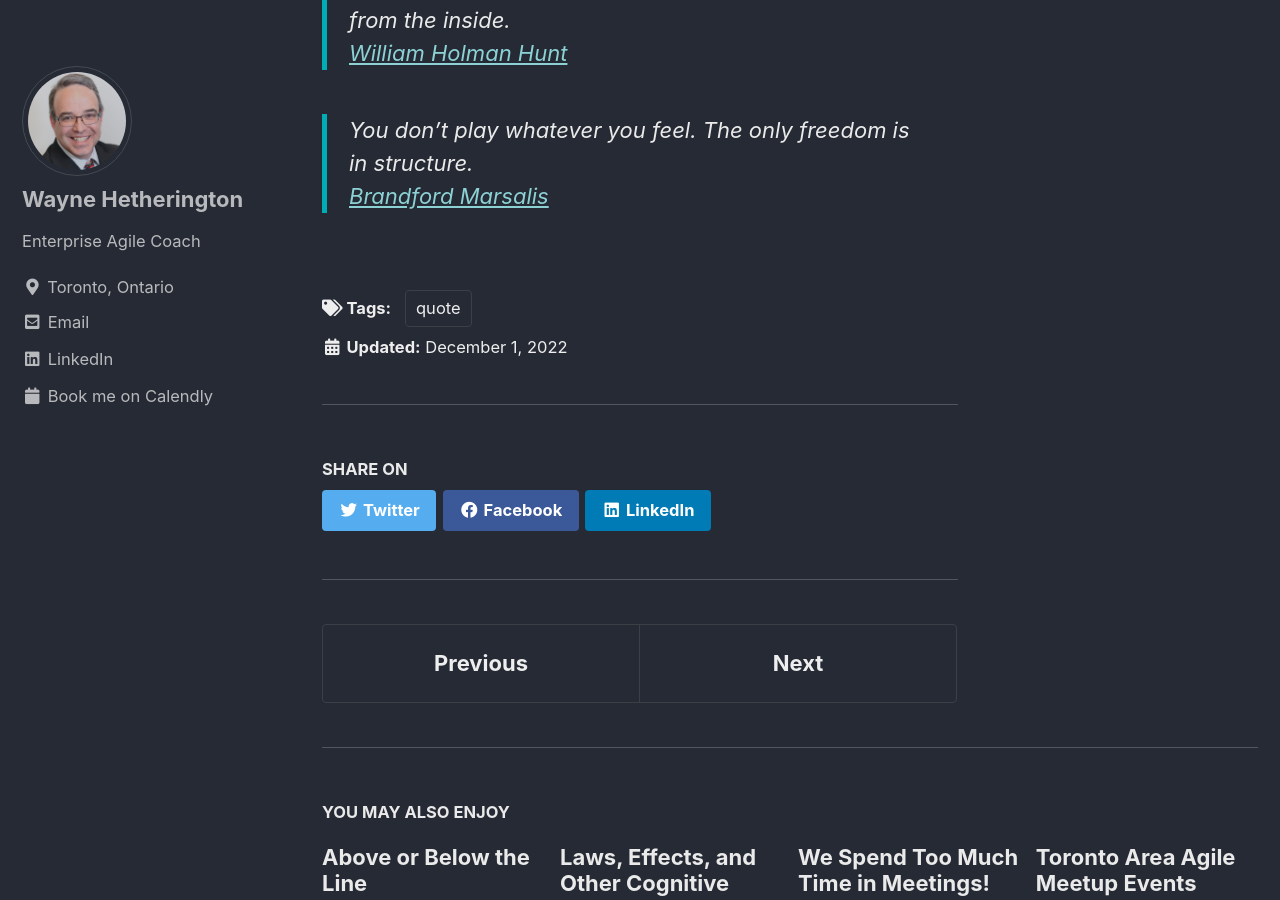
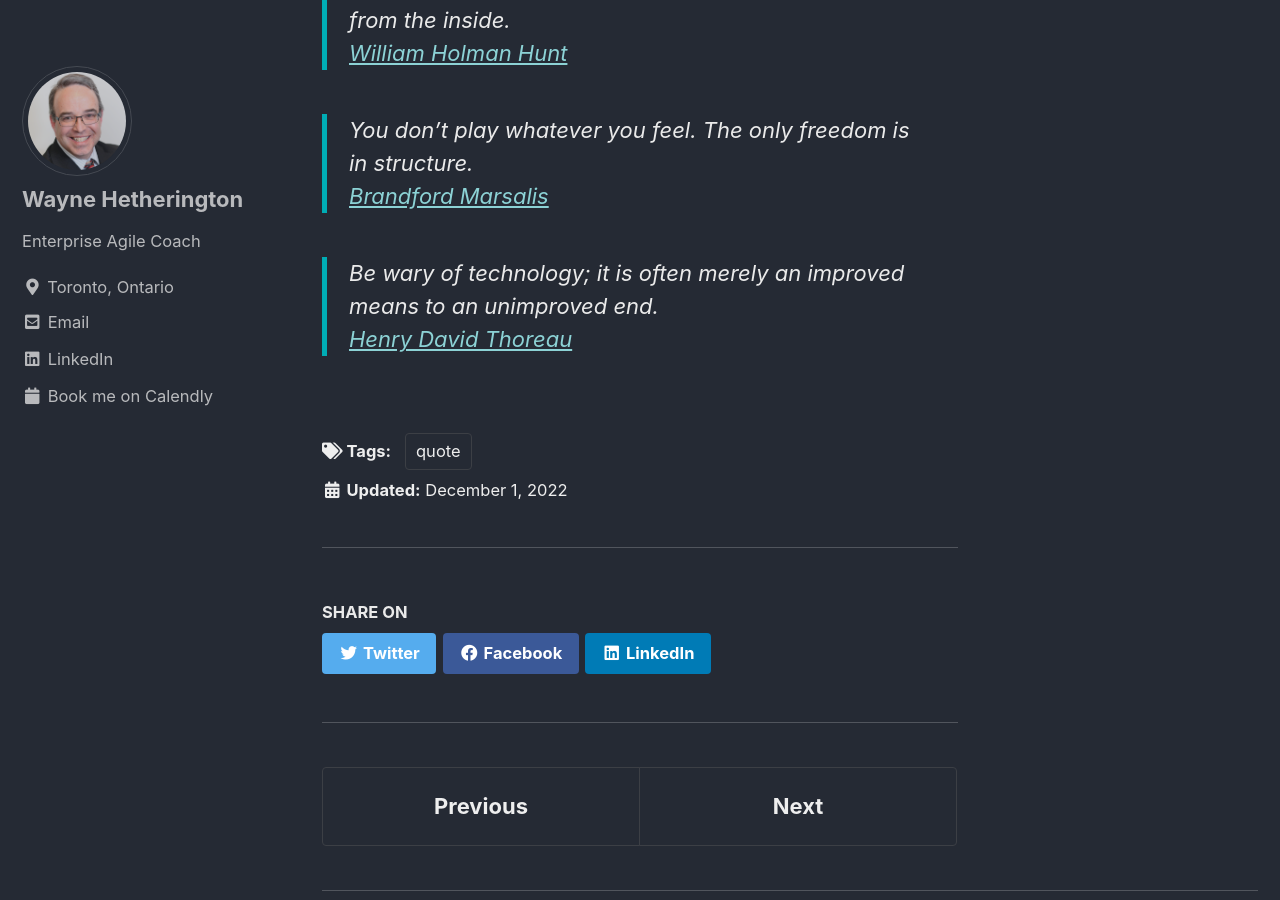
Before and after one commit to waynehet/classz.github.io, a Jekyll site: the page built from _posts/2022-12-01-favourite_quotes.markdown, in a window 1280 px wide and 900 px high, scrolled down 6283 px. Built offline with Jekyll 4.4.1, drawn with Linux system fonts in a browser that asks for light colours; cached includes are drawn as plain includes.

Commit message:
Added a quote

```diff
--- a/_posts/2022-12-01-favourite_quotes.markdown
+++ b/_posts/2022-12-01-favourite_quotes.markdown
@@ -144,3 +144,6 @@ Time flies like an arrow.  Fruit flies like a banana.<br>
 
 > You don't play whatever you feel.  The only freedom is in structure.<br>
 [Brandford Marsalis](https://en.wikipedia.org/wiki/Branford_Marsalis)
+
+> Be wary of technology; it is often merely an improved means to an unimproved end.<br>
+[Henry David Thoreau](https://en.wikipedia.org/wiki/Henry_David_Thoreau)
```
